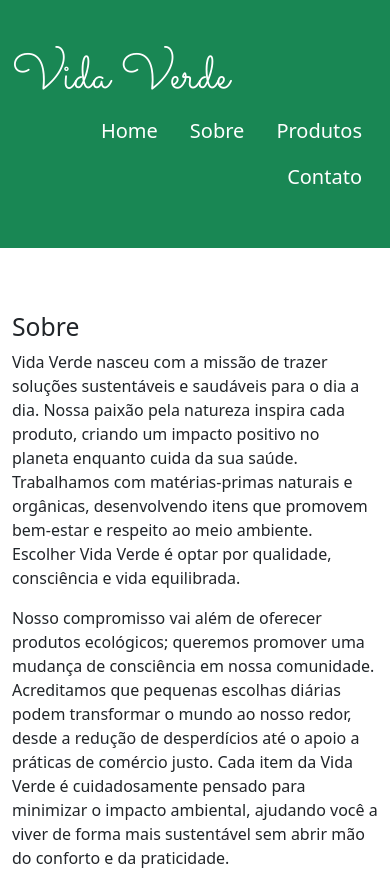
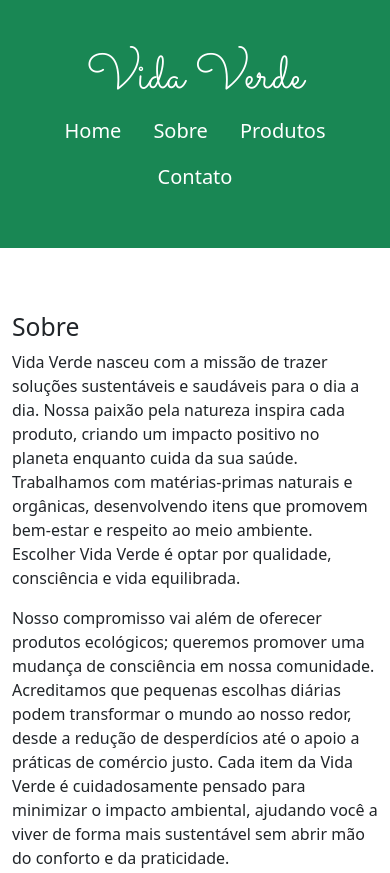
Before and after one commit to winstonAjr/LandingPage, a plain HTML site: page index.html in a window 390 px wide. Shown: the top 873 px of the page. Drawn offline with nearby package versions, Linux system fonts and the light colour scheme.

Commit message:
navbar responsive

```diff
--- a/index.html
+++ b/index.html
@@ -23,8 +23,8 @@
         <div class="col">
           <h1>Vida Verde</h1>
         </div>
-        <div class="col col-md-8">
-          <ul class="nav justify-content-end  justify-c">
+        <div class="col-sm-1 col-md-8">
+          <ul class="nav justify-content-end">
             <li class="nav-item "><a class="nav-link active " href="#">Home</a></li>
             <li class="nav-item"><a class="nav-link" href="#sobre">Sobre</a></li>
             <li class="nav-item"><a class="nav-link" href="#produtos">Produtos</a></li>
--- a/src/css/custom.css
+++ b/src/css/custom.css
@@ -32,12 +32,17 @@ footer small {
     font-size: 80%;
     display: block;
 }
+
 @media (max-width: 700px) {
     h1{
         font-size: 50px;
         margin: auto !important;
+        text-align: center;
     }
     .col{
         flex: none!important;
     }
+    .justify-content-end {
+        justify-content: center !important;
+    }
 }
```
